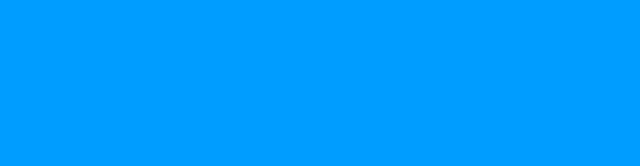
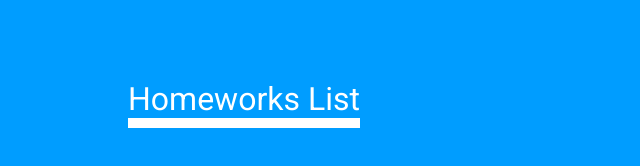
Before and after one commit to SASAKN/homework-progress-check, a plain HTML site: page index.html in a window 1280 px wide. Shown: the whole page, without its empty margins (0-640 px from the left). Drawn offline with Linux system fonts and the light colour scheme.

Commit message:
Clean Style/

```diff
--- a/index.html
+++ b/index.html
@@ -9,7 +9,7 @@
 <body>
     <main>
         <div class="hero bg-sky">
-            <p class="text"></p>
+            <p class="title color-white border-bottom">Homeworks List</p>
         </div>
     </main>
 </body>
--- a/style.css
+++ b/style.css
@@ -13,3 +13,17 @@
 .bg-sky{
     background-color: rgb(0, 157, 255);
 }
+.title{
+    font-size: 2em;
+    font-family: 'Noto Sans JP', sans-serif;
+    font-family: 'Roboto', sans-serif;
+    margin-left: 10vw;
+    margin-top: 10vh;
+}
+.color-white{
+    color: white;
+}
+.border-bottom{
+    display: inline-block;
+    border-bottom: solid white 10px;
+}
```
